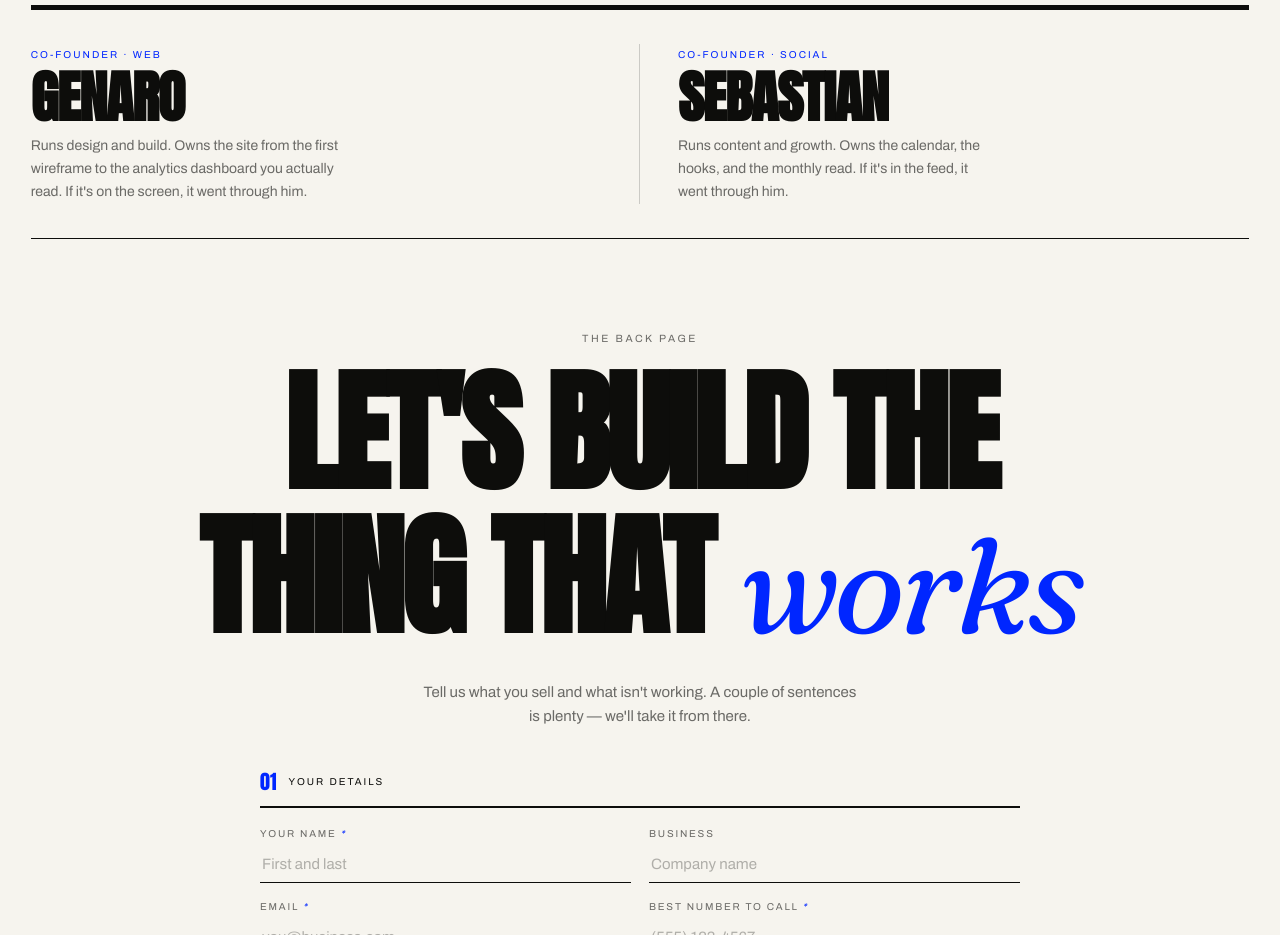
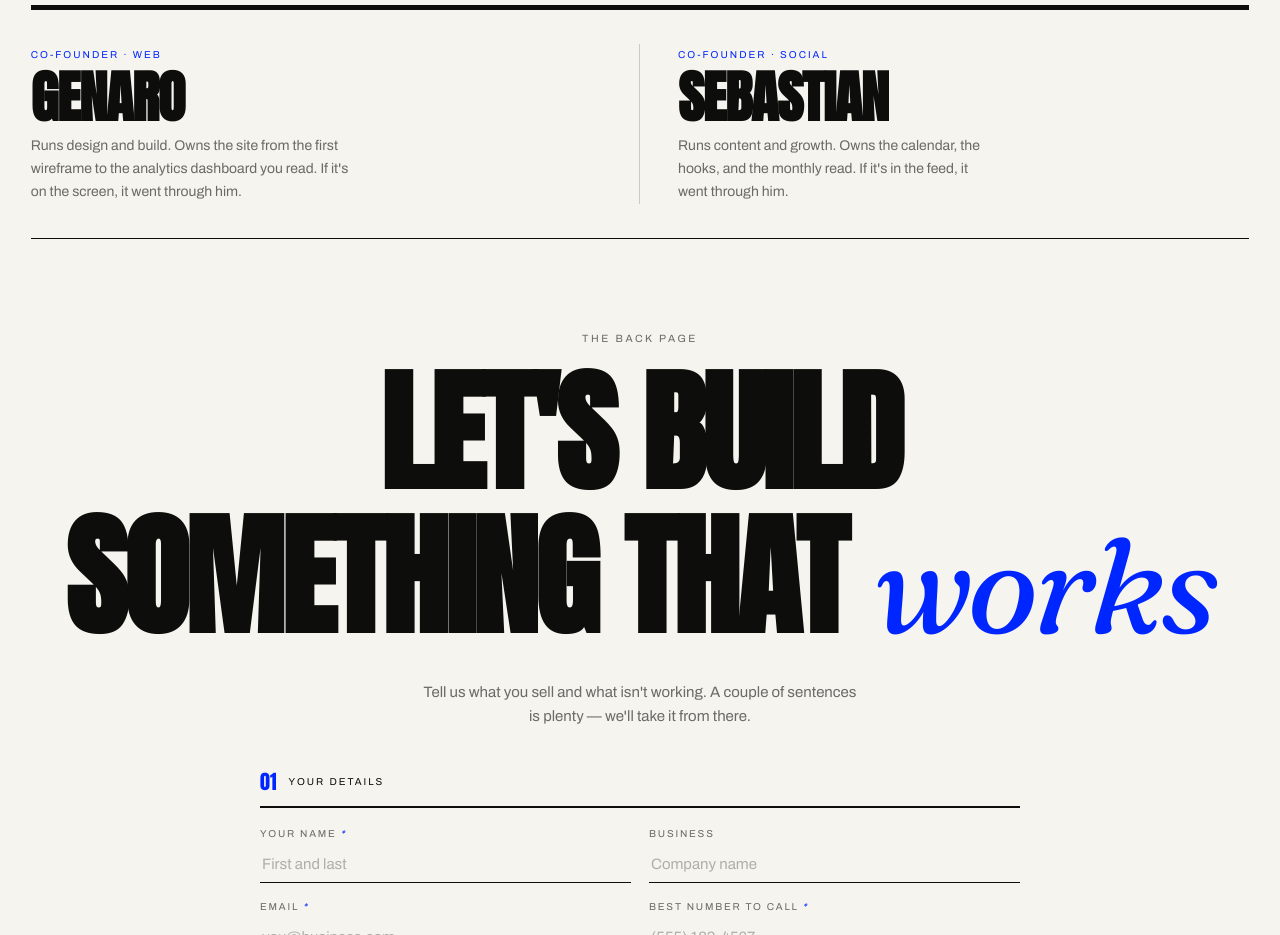
Before and after one commit to sebnarollc-rgb/sebnarollc, a plain HTML site: page index.html in a window 1280 px wide. Shown: the part 4360-5295 px from the top of the page. Drawn offline with Linux system fonts and the light colour scheme.

Commit message:
Update contact heading

```diff
--- a/index.html
+++ b/index.html
@@ -577,7 +577,7 @@
     <div class="byline">
       <span class="r">Co-founder · Web</span>
       <h3>Genaro</h3>
-      <p>Runs design and build. Owns the site from the first wireframe to the analytics dashboard you actually read. If it's on the screen, it went through him.</p>
+      <p>Runs design and build. Owns the site from the first wireframe to the analytics dashboard you read. If it's on the screen, it went through him.</p>
     </div>
     <div class="byline">
       <span class="r">Co-founder · Social</span>
@@ -589,7 +589,7 @@
   <!-- BACK PAGE -->
   <section class="back" id="contact">
     <span class="k">The back page</span>
-    <h2>Let's build the<br>thing that <em>works</em></h2>
+    <h2>Let's build<br>something that <em>works</em></h2>
     <p class="backsub">Tell us what you sell and what isn't working. A couple of sentences is plenty — we'll take it from there.</p>
 
     <form class="cform" id="cform" novalidate>
```
